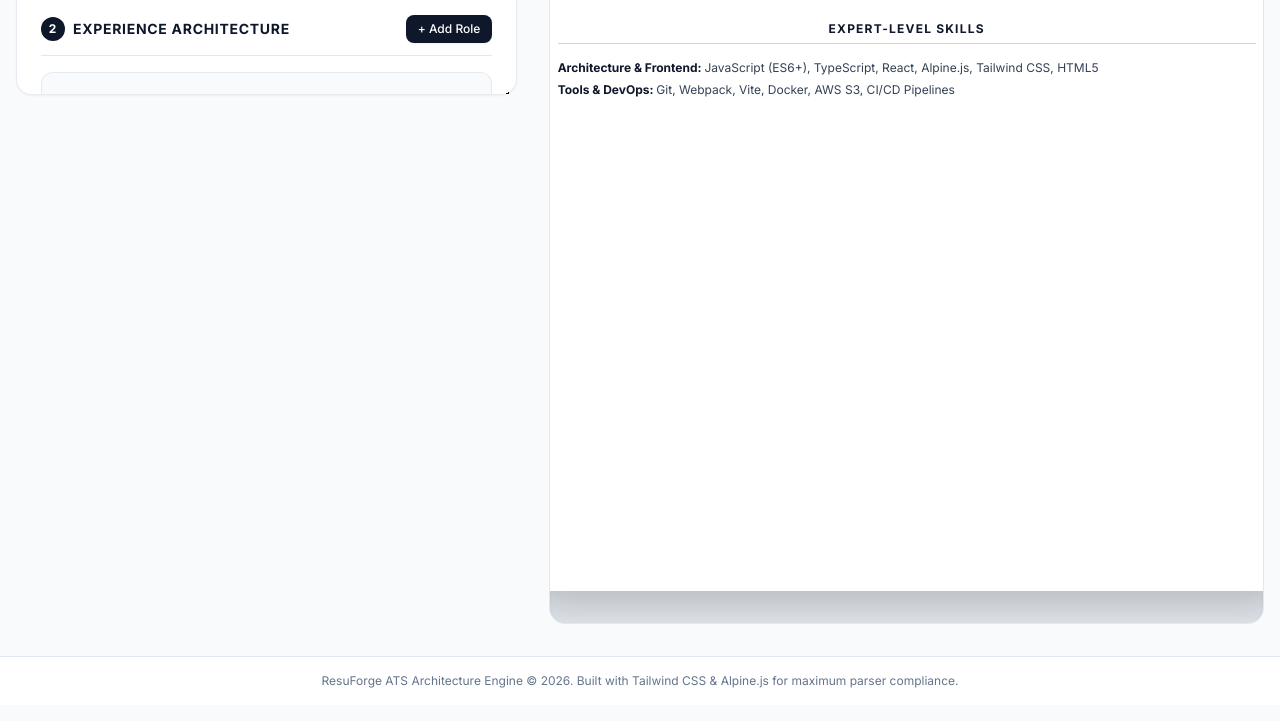
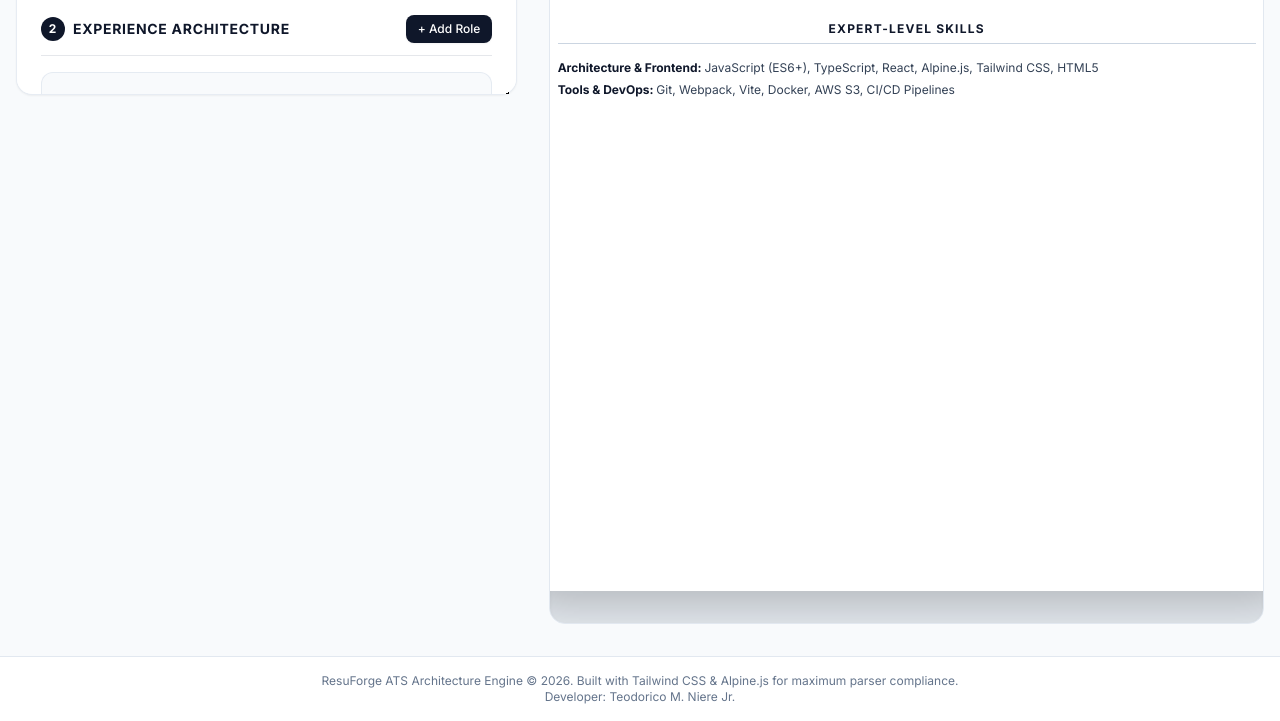
Before and after one commit to blank123-sudo/resume-generator, a plain HTML site: page index.html in a window 1280 px wide. Shown: the part 662-1383 px from the top of the page. Drawn offline with nearby package versions, Linux system fonts and the light colour scheme.

Commit message:
Update index.html

```diff
--- a/index.html
+++ b/index.html
@@ -402,6 +402,7 @@
     <!-- Production Footer -->
     <footer class="no-print bg-white border-t border-slate-200 py-4 text-center text-xs text-slate-500 px-4">
         <p>ResuForge ATS Architecture Engine &copy; 2026. Built with Tailwind CSS & Alpine.js for maximum parser compliance.</p>
+        <p>Developer: Teodorico M. Niere Jr.</p>
     </footer>
 
     <!-- Script Application Logic -->
```
